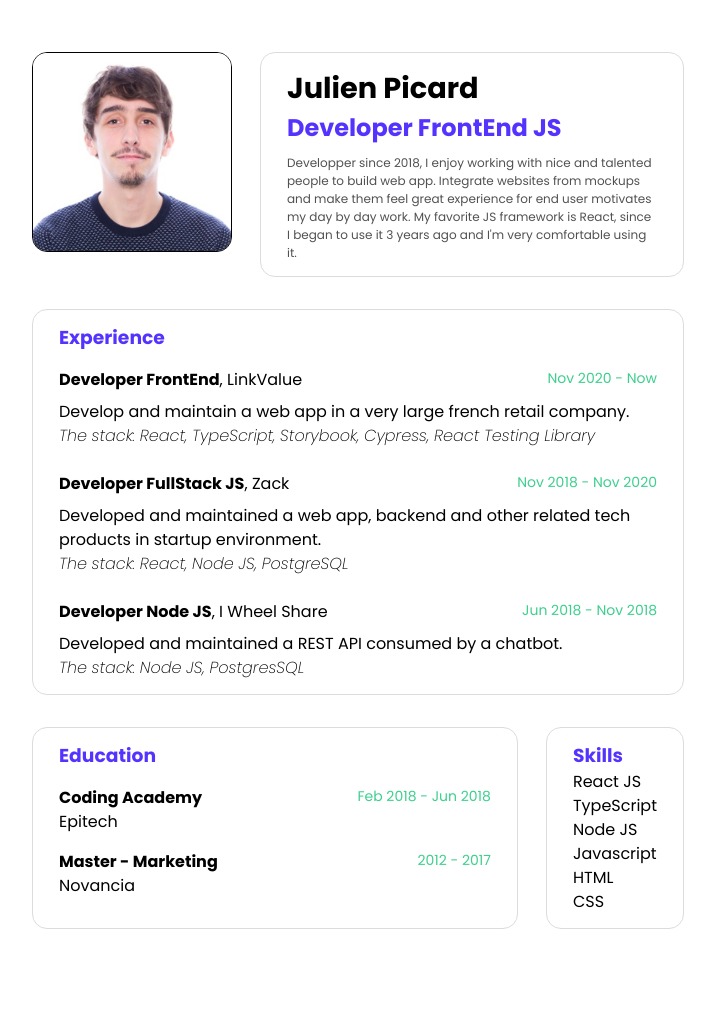
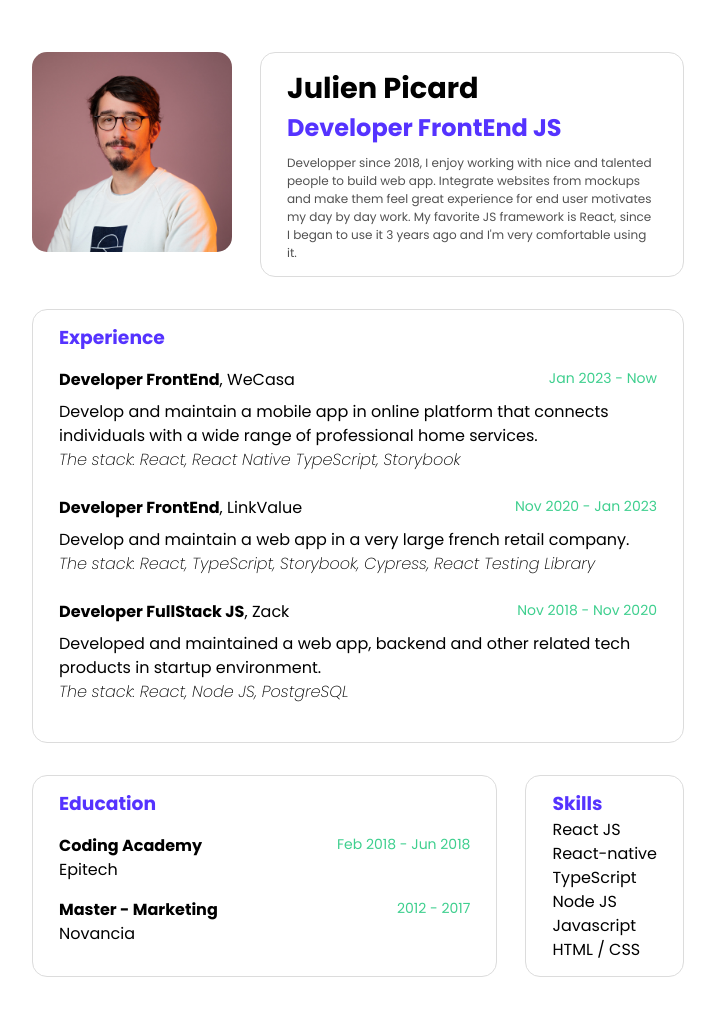
Before and after one commit to Jupoulet/cv-resume, a plain HTML site: page index.html in a window 1280 px wide. Shown: the whole page, without its empty margins (282-997 px from the left). Before the commit the page ends 981 px from the top, so only its background shows below. Drawn offline with Linux system fonts and the light colour scheme.

Commit message:
up to date resume with current WeCasa experience

```diff
--- a/css/index.css
+++ b/css/index.css
@@ -74,7 +74,6 @@ p, h1, h2, h3, h4, h5, h6 {
 
 .header-portrait {
   border-radius: 15px;
-  border: solid 1px black;
   width: 200px;
   height: 200px;
 }
--- a/index.html
+++ b/index.html
@@ -15,7 +15,7 @@
 <body>
   <main class="main-wrapper">
     <header class="header-wrapper">
-      <img alt="picture of me" class="header-portrait" src="./assets/portrait.png" />
+      <img alt="picture of me" class="header-portrait" src="./assets/portrait.jpg" />
       <article class="rounded-card">
         <h1 class="title">Julien Picard</h1>
         <h2 class="blue title-job">Developer FrontEnd JS</h2>
@@ -29,8 +29,19 @@
       <h3 class="blue mb-100">Experience</h3>
       <article class="mb-150">
         <p class="jobTitle mb-050">
+          <span><strong>Developer FrontEnd</strong>, WeCasa</span>
+          <span class="green smallText">Jan 2023 - Now</span>
+        </p>
+        <p class="jobDescription">
+          Develop and maintain a mobile app in online platform that connects individuals with a wide range of professional home services.
+          <br />
+          <em>The stack: React, React Native TypeScript, Storybook</em>
+        </p>
+      </article>
+      <article class="mb-150">
+        <p class="jobTitle mb-050">
           <span><strong>Developer FrontEnd</strong>, LinkValue</span>
-          <span class="green smallText">Nov 2020 - Now</span>
+          <span class="green smallText">Nov 2020 - Jan 2023</span>
         </p>
         <p class="jobDescription">
           Develop and maintain a web app in a very large french retail company.
@@ -47,17 +58,6 @@
           Developed and maintained a web app, backend and other related tech products in startup environment.
           <br />
           <em>The stack: React, Node JS, PostgreSQL</em>
-        </p>
-      </article>
-      <article>
-        <p class="jobTitle mb-050">
-          <span><strong>Developer Node JS</strong>, I Wheel Share</span>
-          <span class="green smallText">Jun 2018 - Nov 2018</span>
-        </p>
-        <p class="jobDescription">
-          Developed and maintained a REST API consumed by a chatbot.
-          <br />
-          <em>The stack: Node JS, PostgresSQL</em>
         </p>
       </article>
     </section>
@@ -84,11 +84,11 @@
         <h3 class="blue">Skills</h3>
         <ul class="skillsList">
           <li>React JS</li>
+          <li>React-native</li>
           <li>TypeScript</li>
           <li>Node JS</li>
           <li>Javascript</li>
-          <li>HTML</li>
-          <li>CSS</li>
+          <li>HTML / CSS</li>
         </ul>
       </aside>
     </div>
```
Also changed, not shown: assets/portrait.jpg (added), assets/portrait.png (deleted).
